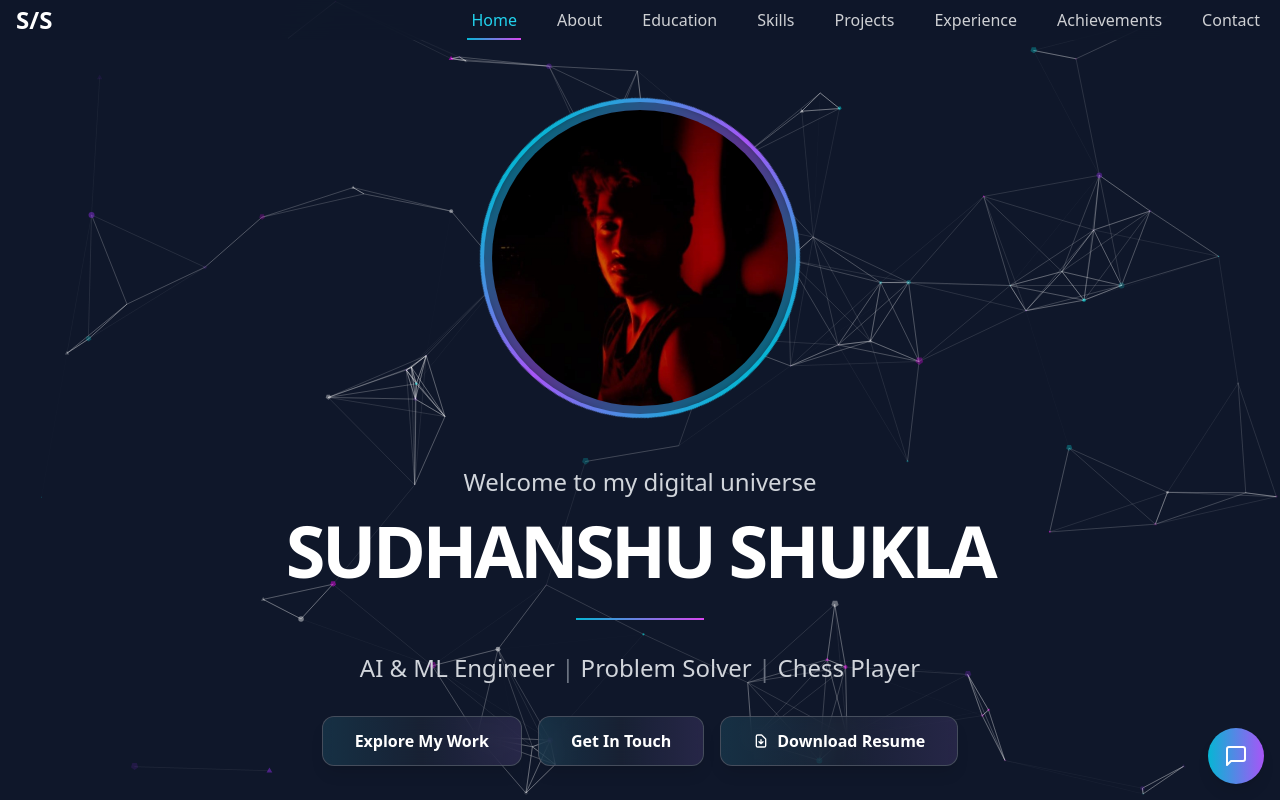
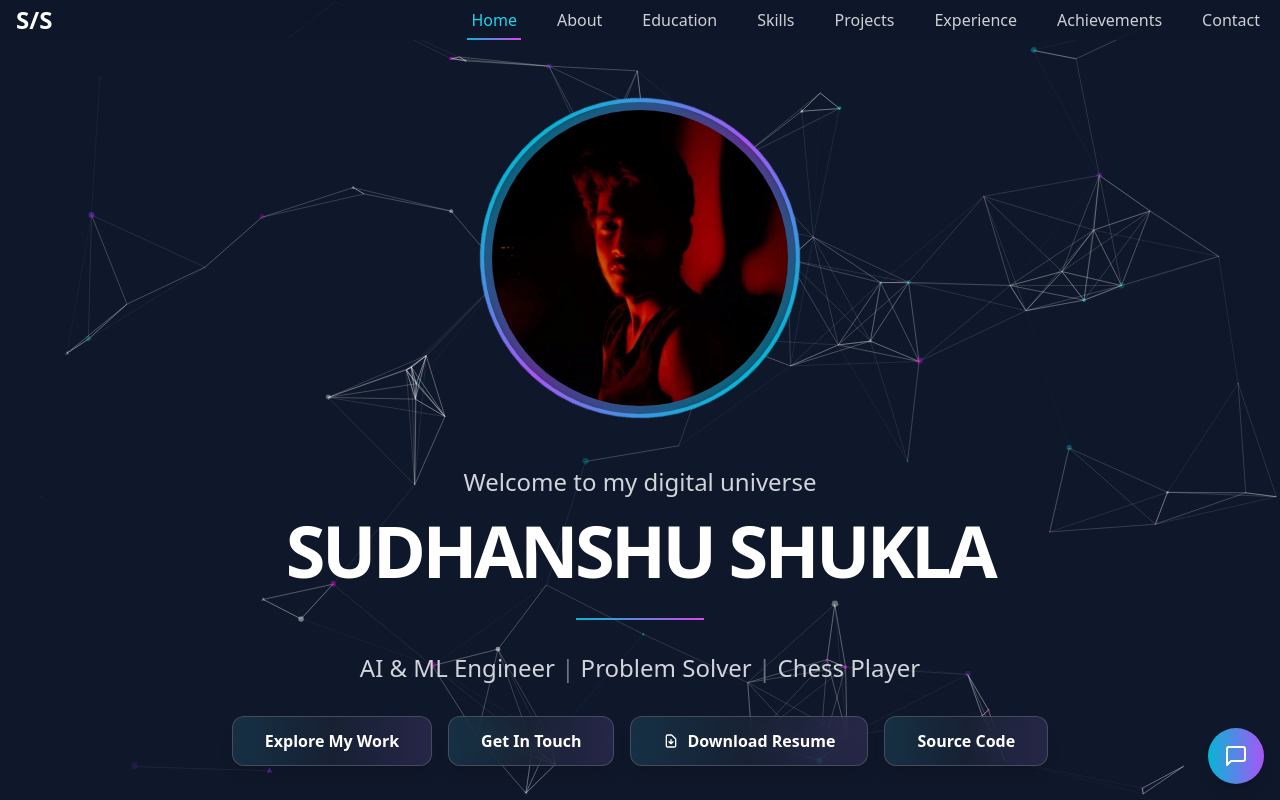
Before and after one commit to Sudhanshu-shukl/portfolio, a React (Vite) app: page / in a window 1280 px wide. Shown: the top 800 px of the page. Built offline with nearby package versions, Linux system fonts and the light colour scheme.

Commit message:
Added : Soruce Code button in hero section

```diff
--- a/src/components/Achievements.jsx
+++ b/src/components/Achievements.jsx
@@ -30,8 +30,8 @@ const Achievements = () => {
   const achievements = [
     {
       icon: <Trophy className="w-12 h-12 text-yellow-500" />,
-      title: "Chess Rating: 1800",
-      description: "Achieved a competitive chess rating of 1800, demonstrating strategic thinking and planning abilities."
+      title: "Chess Rating: 1835+",
+      description: "Achieved a competitive chess rating of 1800+, demonstrating strategic thinking and planning abilities."
     },
     {
       icon: <Zap className="w-12 h-12 text-orange-500" />,
@@ -41,7 +41,7 @@ const Achievements = () => {
     {
       icon: <Star className="w-12 h-12 text-purple-500" />,
       title: "HackIndia 2025 Finalist",
-      description: "Reached the finals of HackIndia 2025, one of India's premier hackathon competitions."
+      description: "Reached the finals of HackIndia 2025, one of India's premier Web3 hackathon competition."
     },
     {
       icon: <Users className="w-12 h-12 text-blue-500" />,
--- a/src/components/Contact.jsx
+++ b/src/components/Contact.jsx
@@ -51,7 +51,6 @@ const Contact = () => {
 
   const handleSubmit = async (e) => {
     e.preventDefault();
-    // Validate email before submitting
     if (!validateEmail(formState.email)) {
       setEmailError('Please enter a valid email address.');
       return;
@@ -76,17 +75,17 @@ const Contact = () => {
           message: ''
         });
 
-        // Reset success message after 5 seconds
+        // Reset success message after 1 seconds
         setTimeout(() => {
           setIsSubmitted(false);
-        }, 5000);
+        }, 1000);
       } else {
         throw new Error('Failed to send message');
       }
     } catch (error) {
       console.error('Error sending message:', error);
       setIsSubmitting(false);
-      // You could add error state handling here if needed
+      // Yaha pe error handling state daal dena
     }
   };
 
--- a/src/components/Hero.jsx
+++ b/src/components/Hero.jsx
@@ -196,7 +196,7 @@ const Hero = ({ setActiveSection }) => {
           variants={item}
           className="flex flex-wrap justify-center gap-4 mt-8 relative z-20"
         >
-                    <a
+          <a
             href="#projects"
             className="group relative px-8 py-3 bg-slate-800/60 backdrop-blur-md border border-white/20 rounded-xl text-white font-semibold overflow-hidden transition-all duration-500 hover:scale-105 hover:border-cyan-400 hover:shadow-xl hover:shadow-cyan-500/30 shadow-lg"
           >
@@ -226,7 +226,16 @@ const Hero = ({ setActiveSection }) => {
               </svg>
               Download Resume
             </span>
-          </button>
+            </button>
+          <a
+            href="https://github.com/sudhanshu-shukl/Portfolio" target = "_blank"
+            className="group relative px-8 py-3 bg-slate-800/60 backdrop-blur-md border border-white/20 rounded-xl text-white font-semibold overflow-hidden transition-all duration-500 hover:scale-105 hover:border-cyan-400 hover:shadow-xl hover:shadow-cyan-500/30 shadow-lg"
+          >
+            <div className="absolute inset-0 bg-gradient-to-r from-cyan-500/20 to-purple-500/20 opacity-0 group-hover:opacity-100 transition-opacity duration-500"></div>
+            <div className="absolute inset-0 bg-gradient-to-r from-cyan-500/10 via-transparent to-purple-500/10 group-hover:animate-pulse"></div>
+            <span className="relative z-10">Source Code</span>
+          </a>
+
         </motion.div>
       </motion.div>
 
--- a/src/components/ParticleBackground.jsx
+++ b/src/components/ParticleBackground.jsx
@@ -86,6 +86,7 @@ const ParticleBackground = () => {
               area: 800,
             },
             value: 80,
+            limit:400
           },
           opacity: {
             value: {
--- a/src/components/Skills.jsx
+++ b/src/components/Skills.jsx
@@ -22,7 +22,7 @@ const Skills = () => {
 
   useEffect(() => {
     if (!sectionInView) return;
-    // Update active section in parent component
+    // Ye hai to update active section in parent component
     const event = new CustomEvent('sectionInView', { detail: 'skills' });
     window.dispatchEvent(event);
   }, [sectionInView]);
```
